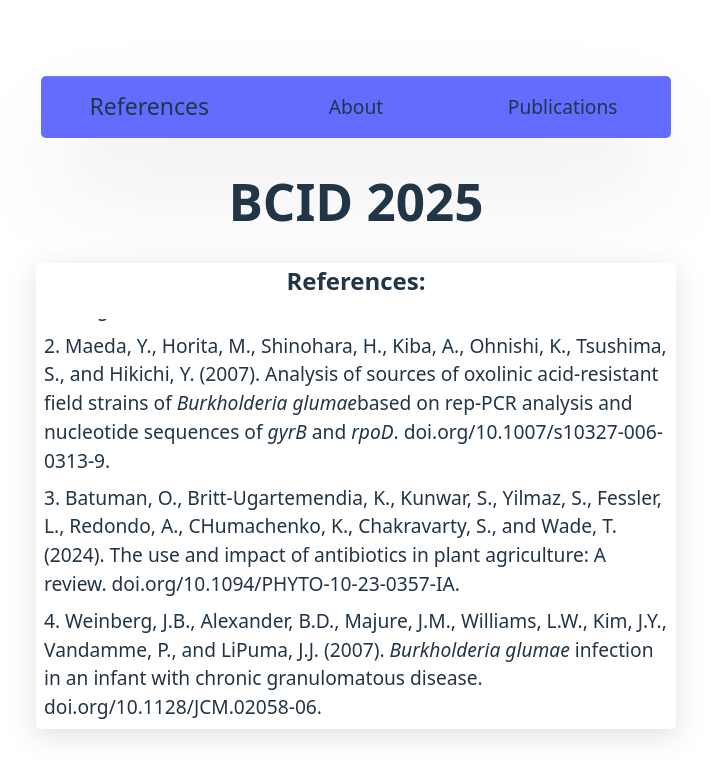
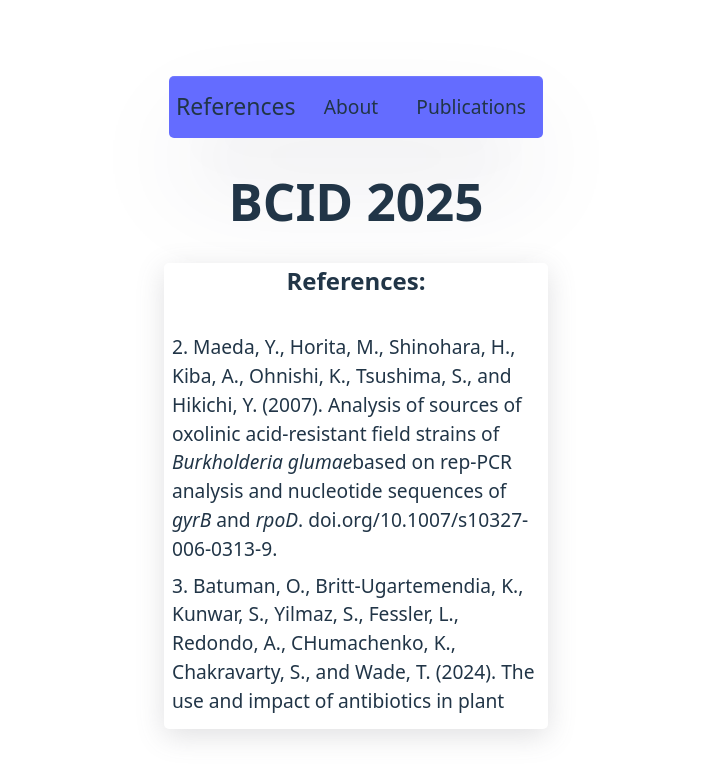
Before and after one commit to xzovy1/qr-code, a React (Vite) app: page / in a window 1280 px wide. Shown: the top 778 px of the page, without its empty margins (284-995 px from the left). Built offline with nearby package versions, Linux system fonts and the light colour scheme.

Commit message:
fix styling and import image to About component for cloudflare

```diff
--- a/src/About.jsx
+++ b/src/About.jsx
@@ -1,9 +1,9 @@
-
+import brittany from './assets/brittany.jpg'
 const About = () => {
     return (
         <div className="body">
             <h2>Hi, I'm Brittany!</h2>
-            <img src="/src/assets/brittany.jpg" href='./src/assets/brittany.jpg' alt="" className="brittany-img"/>
+            <img src={brittany} alt="" className="brittany-img"/>
             <div>I'm a Ph.D. Candidate in the Dennis lab at the University of Alberta.</div>
 
             <div>Connect with me on <a href="https://www.linkedin.com/in/brittany-supina-241830268/">linkedin</a></div>
--- a/src/index.css
+++ b/src/index.css
@@ -14,7 +14,7 @@
 }
 
   #root{
-    width: 50vw;
+    width: 30vw;
   }
 
 .nav-bar{
@@ -69,9 +69,7 @@ ul{
 }
 
 .reference-list {
-  height: 300px;
-  width: 50vw;
-  height: 50vh;
+  height: 400px;
   overflow: hidden;
   text-align: left;
 }
```
